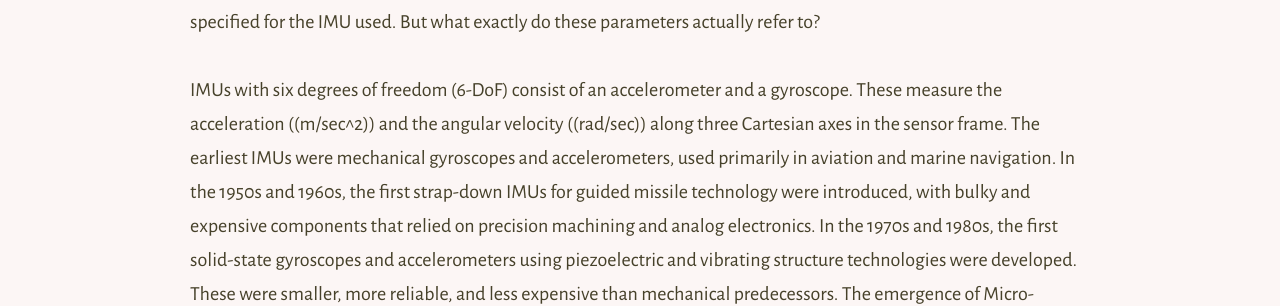
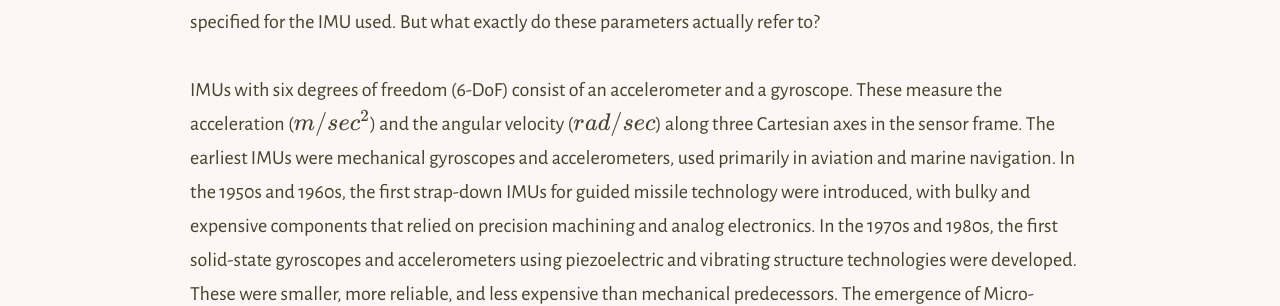
Before and after one commit to hlzmnhnry/hlzmnhnry.github.io, a Jekyll site: the page built from _posts/2024-07-29-imu-error-models.md, in a window 1280 px wide. Shown: the part 245-551 px from the top of the page. Built offline with Jekyll 4.4.1, drawn with Linux system fonts in a browser that asks for light colours; nearby versions of some CDN libraries; some of the changed text lies outside the part shown.

Commit message:
katex not displaying imu equations

```diff
--- a/_posts/2024-07-29-imu-error-models.md
+++ b/_posts/2024-07-29-imu-error-models.md
@@ -7,7 +7,7 @@ Inertial measurement units (IMUs) are used in many SLAM procedures. In most case
 
 <!-- more -->
 
-IMUs with six degrees of freedom (6-DoF) consist of an accelerometer and a gyroscope. These measure the acceleration (\(m/sec^2\)) and the angular velocity (\(rad/sec\)) along three Cartesian axes in the sensor frame. The earliest IMUs were mechanical gyroscopes and accelerometers, used primarily in aviation and marine navigation. In the 1950s and 1960s, the first strap-down IMUs for guided missile technology were introduced, with bulky and expensive components that relied on precision machining and analog electronics. In the 1970s and 1980s, the first solid-state gyroscopes and accelerometers using piezoelectric and vibrating structure technologies were developed. These were smaller, more reliable, and less expensive than mechanical predecessors. The emergence of Micro-Electro-Mechanical Systems (MEMS) revolutionized IMUs in the 1990s, enabling the miniaturization of sensors. MEMS IMUs became significantly cheaper, smaller, and more power-efficient, allowing for widespread commercial use. Today, MEMS-based IMUs are standard and are constantly being developed further.
+<p>IMUs with six degrees of freedom (6-DoF) consist of an accelerometer and a gyroscope. These measure the acceleration (\(m/sec^2\)) and the angular velocity (\(rad/sec\)) along three Cartesian axes in the sensor frame. The earliest IMUs were mechanical gyroscopes and accelerometers, used primarily in aviation and marine navigation. In the 1950s and 1960s, the first strap-down IMUs for guided missile technology were introduced, with bulky and expensive components that relied on precision machining and analog electronics. In the 1970s and 1980s, the first solid-state gyroscopes and accelerometers using piezoelectric and vibrating structure technologies were developed. These were smaller, more reliable, and less expensive than mechanical predecessors. The emergence of Micro-Electro-Mechanical Systems (MEMS) revolutionized IMUs in the 1990s, enabling the miniaturization of sensors. MEMS IMUs became significantly cheaper, smaller, and more power-efficient, allowing for widespread commercial use. Today, MEMS-based IMUs are standard and are constantly being developed further.</p>
 
 ## IMU measurement model
 
```
